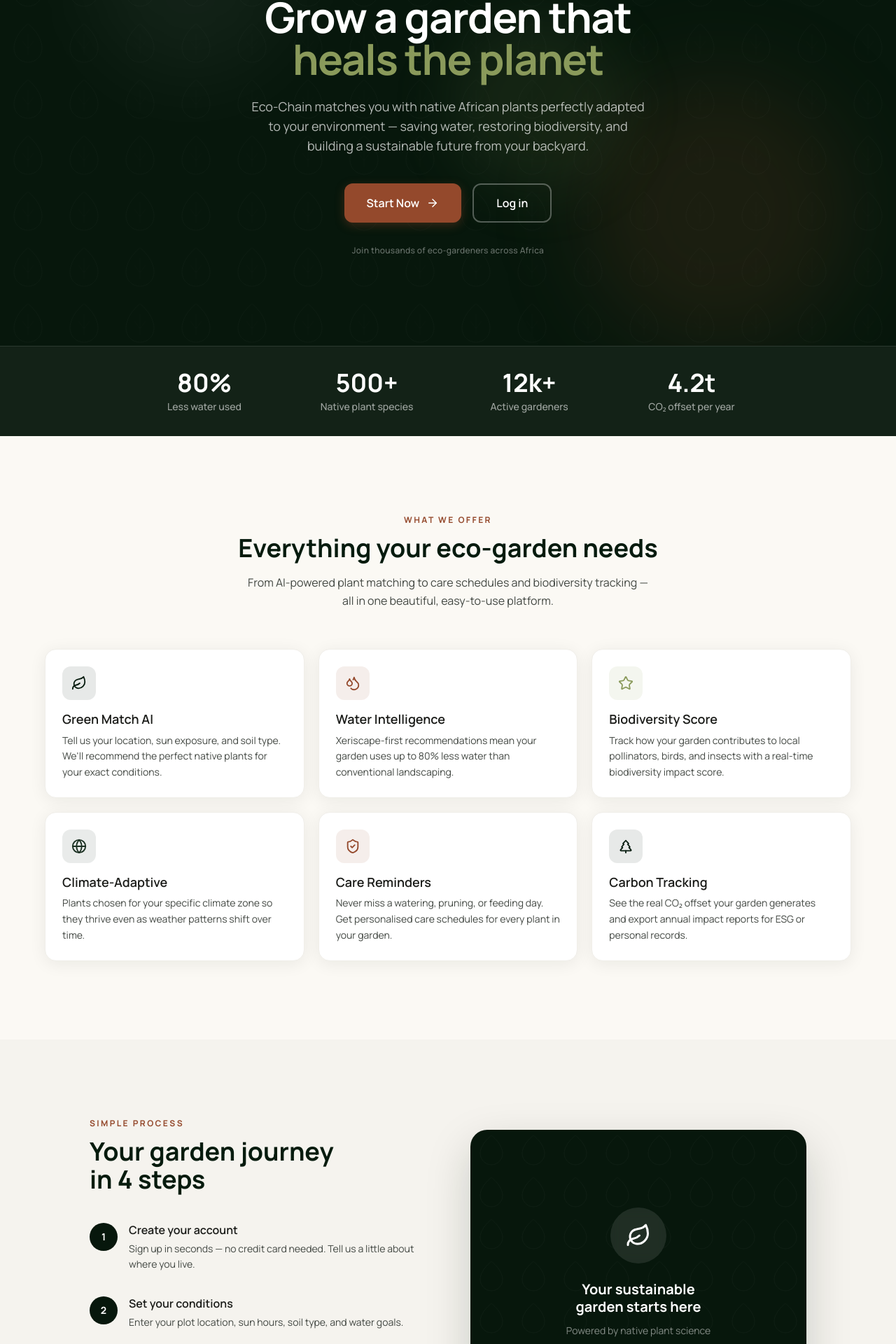
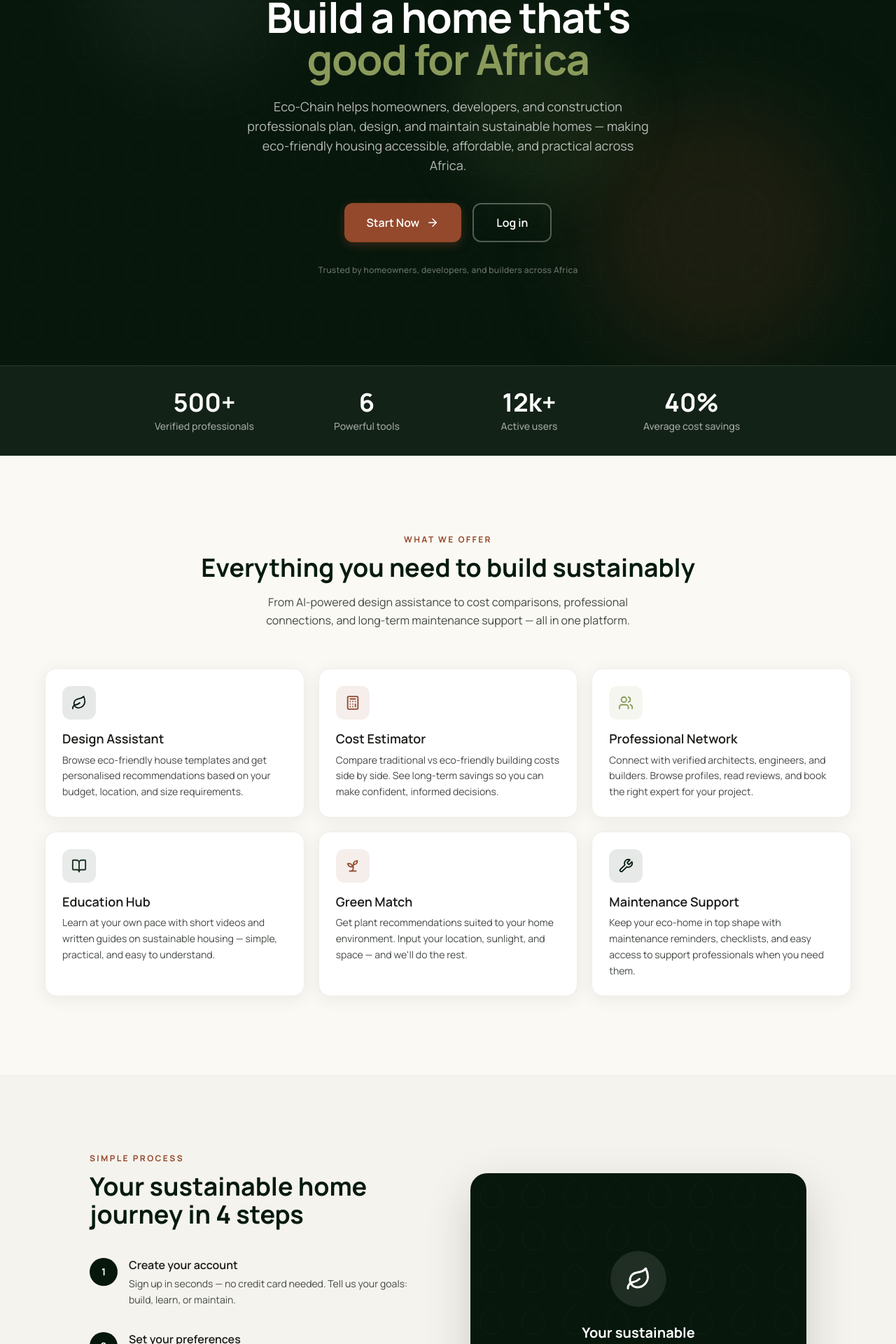
Before and after one commit to IdokoMarcelina/eco-chain-web, a React (Vite) app in the folder eco-chain-garden-guide/: page / in a window 1280 px wide. Shown: the part 216-2136 px from the top of the page at 70% size. Built offline with nearby package versions, Linux system fonts and the light colour scheme; the HTML template or start-up script is replaced by a standard one.

Commit message:
changes to landing page

```diff
--- a/eco-chain-garden-guide/src/pages/Index.tsx
+++ b/eco-chain-garden-guide/src/pages/Index.tsx
@@ -1,7 +1,7 @@
 import { Link } from "react-router-dom";
 import {
   Leaf, Droplets, Star, ArrowRight, Sprout, Globe, ShieldCheck,
-  TreePine, Sun, Wind,
+  TreePine, Sun, Wind, Calculator, Users, BookOpen, Wrench,
 } from "lucide-react";
 
 // ── Reusable components ───────────────────────────────────────────────────────
@@ -154,16 +154,17 @@
       </div>
 
       <div className="relative max-w-3xl mx-auto text-center">
-        <Badge><Sprout size={10} /> Regenerative Living Platform</Badge>
+        <Badge><Sprout size={10} /> Sustainable Housing Platform</Badge>
 
         <h1 className="mt-6 text-4xl sm:text-5xl lg:text-6xl font-bold text-white leading-[1.15] tracking-tight">
-          Grow a garden that<br className="hidden sm:block" />{" "}
-          <span style={{ color: "#8a9a5b" }}>heals the planet</span>
+          Build a home that's<br className="hidden sm:block" />{" "}
+          <span style={{ color: "#8a9a5b" }}>good for Africa</span>
         </h1>
 
         <p className="mt-6 text-base sm:text-lg text-white/70 max-w-xl mx-auto leading-relaxed">
-          Eco-Chain matches you with native African plants perfectly adapted to your environment —
-          saving water, restoring biodiversity, and building a sustainable future from your backyard.
+          Eco-Chain helps homeowners, developers, and construction professionals plan, design,
+          and maintain sustainable homes — making eco-friendly housing accessible, affordable,
+          and practical across Africa.
         </p>
 
         <div className="mt-10 flex flex-col sm:flex-row items-center justify-center gap-4">
@@ -178,7 +179,7 @@
 
         {/* Social proof */}
         <p className="mt-8 text-white/40 text-xs font-medium tracking-wide">
-          Join thousands of eco-gardeners across Africa
+          Trusted by homeowners, developers, and builders across Africa
         </p>
       </div>
     </section>
@@ -186,10 +187,10 @@
     {/* ══ STATS BAR ═══════════════════════════════════════════════════════════ */}
     <section className="bg-primary/95 border-t border-white/10 py-8 px-4 sm:px-6" id="impact">
       <div className="max-w-4xl mx-auto grid grid-cols-2 sm:grid-cols-4 gap-6 sm:gap-8">
-        <StatPill value="80%" label="Less water used" />
-        <StatPill value="500+" label="Native plant species" />
-        <StatPill value="12k+" label="Active gardeners" />
-        <StatPill value="4.2t" label="CO₂ offset per year" />
+        <StatPill value="500+" label="Verified professionals" />
+        <StatPill value="6" label="Powerful tools" />
+        <StatPill value="12k+" label="Active users" />
+        <StatPill value="40%" label="Average cost savings" />
       </div>
     </section>
 
@@ -199,49 +200,49 @@
         <div className="text-center mb-14">
           <p className="text-xs font-bold uppercase tracking-[0.2em] text-[#94492c] mb-3">What we offer</p>
           <h2 className="text-3xl sm:text-4xl font-bold text-[#061b0e] leading-tight">
-            Everything your eco-garden needs
+            Everything you need to build sustainably
           </h2>
           <p className="mt-4 text-[#434843] max-w-xl mx-auto leading-relaxed">
-            From AI-powered plant matching to care schedules and biodiversity tracking —
-            all in one beautiful, easy-to-use platform.
+            From AI-powered design assistance to cost comparisons, professional connections,
+            and long-term maintenance support — all in one platform.
           </p>
         </div>
 
         <div className="grid grid-cols-1 sm:grid-cols-2 lg:grid-cols-3 gap-5">
           <FeatureCard
             icon={Leaf}
-            title="Green Match AI"
-            description="Tell us your location, sun exposure, and soil type. We'll recommend the perfect native plants for your exact conditions."
+            title="Design Assistant"
+            description="Browse eco-friendly house templates and get personalised recommendations based on your budget, location, and size requirements."
             color="#061b0e"
           />
           <FeatureCard
-            icon={Droplets}
-            title="Water Intelligence"
-            description="Xeriscape-first recommendations mean your garden uses up to 80% less water than conventional landscaping."
+            icon={Calculator}
+            title="Cost Estimator"
+            description="Compare traditional vs eco-friendly building costs side by side. See long-term savings so you can make confident, informed decisions."
             color="#94492c"
           />
           <FeatureCard
-            icon={Star}
-            title="Biodiversity Score"
-            description="Track how your garden contributes to local pollinators, birds, and insects with a real-time biodiversity impact score."
+            icon={Users}
+            title="Professional Network"
+            description="Connect with verified architects, engineers, and builders. Browse profiles, read reviews, and book the right expert for your project."
             color="#8a9a5b"
           />
           <FeatureCard
-            icon={Globe}
-            title="Climate-Adaptive"
-            description="Plants chosen for your specific climate zone so they thrive even as weather patterns shift over time."
+            icon={BookOpen}
+            title="Education Hub"
+            description="Learn at your own pace with short videos and written guides on sustainable housing — simple, practical, and easy to understand."
             color="#1b3022"
           />
           <FeatureCard
-            icon={ShieldCheck}
-            title="Care Reminders"
-            description="Never miss a watering, pruning, or feeding day. Get personalised care schedules for every plant in your garden."
+            icon={Sprout}
+            title="Green Match"
+            description="Get plant recommendations suited to your home environment. Input your location, sunlight, and space — and we'll do the rest."
             color="#94492c"
           />
           <FeatureCard
-            icon={TreePine}
-            title="Carbon Tracking"
-            description="See the real CO₂ offset your garden generates and export annual impact reports for ESG or personal records."
+            icon={Wrench}
+            title="Maintenance Support"
+            description="Keep your eco-home in top shape with maintenance reminders, checklists, and easy access to support professionals when you need them."
             color="#061b0e"
           />
         </div>
@@ -255,13 +256,13 @@
         <div>
           <p className="text-xs font-bold uppercase tracking-[0.2em] text-[#94492c] mb-3">Simple process</p>
           <h2 className="text-3xl sm:text-4xl font-bold text-[#061b0e] leading-tight mb-10">
-            Your garden journey<br />in 4 steps
+            Your sustainable home<br />journey in 4 steps
           </h2>
           <div className="space-y-8">
-            <StepCard number="1" title="Create your account" description="Sign up in seconds — no credit card needed. Tell us a little about where you live." />
-            <StepCard number="2" title="Set your conditions" description="Enter your plot location, sun hours, soil type, and water goals." />
-            <StepCard number="3" title="Get matched" description="Our Green Match engine surfaces native plants perfectly suited to your environment." />
-            <StepCard number="4" title="Grow & track impact" description="Add plants to your garden, follow care schedules, and watch your biodiversity score rise." />
+            <StepCard number="1" title="Create your account" description="Sign up in seconds — no credit card needed. Tell us your goals: build, learn, or maintain." />
+            <StepCard number="2" title="Set your preferences" description="Enter your budget, location, house size, and sustainability goals to personalise your experience." />
+            <StepCard number="3" title="Explore your tools" description="Use the Design Assistant, Cost Estimator, and Professional Network to plan with confidence." />
+            <StepCard number="4" title="Build and maintain" description="Execute your plan with expert support, educational resources, and ongoing maintenance guidance." />
           </div>
         </div>
 
@@ -282,8 +283,8 @@
               <div className="w-20 h-20 rounded-full bg-white/10 flex items-center justify-center mx-auto mb-6 backdrop-blur">
                 <Leaf size={36} className="text-white" />
               </div>
-              <p className="text-white text-xl font-bold leading-tight">Your sustainable<br />garden starts here</p>
-              <p className="text-white/50 text-sm mt-3">Powered by native plant science</p>
+              <p className="text-white text-xl font-bold leading-tight">Your sustainable<br />home starts here</p>
+              <p className="text-white/50 text-sm mt-3">Smart tools. Trusted experts. Real savings.</p>
               <div className="flex justify-center gap-3 mt-8">
                 {[Sun, Droplets, Wind].map((Icon, i) => (
                   <div key={i} className="w-10 h-10 rounded-full bg-white/10 flex items-center justify-center backdrop-blur">
@@ -306,10 +307,11 @@
       <div className="relative max-w-2xl mx-auto">
         <Badge><Sprout size={10} /> Free to get started</Badge>
         <h2 className="mt-6 text-3xl sm:text-4xl lg:text-5xl font-bold text-white leading-tight">
-          Ready to grow something<br className="hidden sm:block" /> that matters?
+          Ready to build something<br className="hidden sm:block" /> that lasts?
         </h2>
         <p className="mt-5 text-white/60 text-base max-w-lg mx-auto leading-relaxed">
-          Join thousands of regenerative gardeners across Africa. Your first plant match is on us.
+          Join thousands of homeowners and developers across Africa building smarter,
+          greener homes. Your first design plan is on us.
         </p>
         <div className="mt-10 flex flex-col sm:flex-row items-center justify-center gap-4">
           <StartNowBtn size="lg" />
@@ -333,7 +335,7 @@
           <span className="font-bold text-white">Eco<span style={{ color: "#8a9a5b" }}>-Chain</span></span>
         </Link>
         <p className="text-white/30 text-xs text-center">
-          © {new Date().getFullYear()} Eco-Chain · Regenerative Living · All rights reserved
+          © {new Date().getFullYear()} Eco-Chain · Sustainable Housing · All rights reserved
         </p>
         <div className="flex gap-5 text-white/40 text-xs font-medium">
           <a href="#" className="hover:text-white/70 transition-colors">Privacy</a>
```
